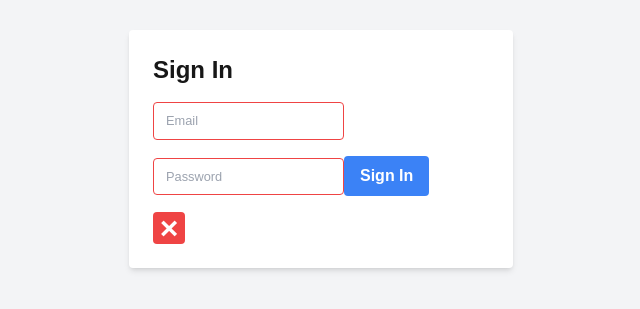
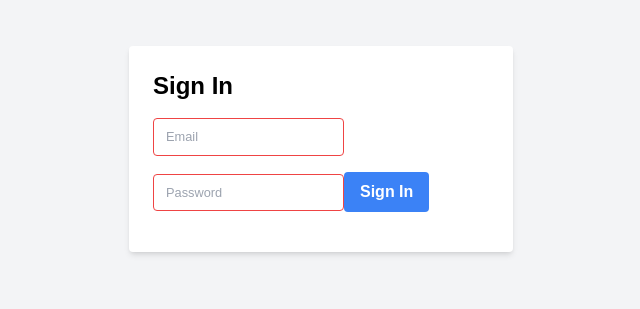
Before and after one commit to shahzerbaig/main-server, a Next.js app: page /sign-in in a window 1280 px wide. Shown: the part 251-560 px from the top of the page, without its empty margins (319-959 px from the left). Built offline with nearby package versions, Linux system fonts and the light colour scheme.

Commit message:
Corrected Eslint errors

```diff
--- a/src/app/sign-in/layout.tsx
+++ b/src/app/sign-in/layout.tsx
@@ -1,6 +1,5 @@
 import type { Metadata } from "next";
 import localFont from "next/font/local";
-
 
 const geistSans = localFont({
   src: "../fonts/GeistVF.woff",
@@ -16,7 +15,6 @@
 export const metadata: Metadata = {
   title: "Create Next App",
   description: "Generated by create next app",
-
 };
 
 export default function RootLayout({
--- a/src/app/sign-in/page.tsx
+++ b/src/app/sign-in/page.tsx
@@ -1,12 +1,8 @@
-import HelloCard from "@/components/HelloCard";
-
-
 export default function SignIn() {
   return (
     <div className="flex flex-col items-center justify-center min-h-screen bg-gray-100">
       <div className="bg-white p-6 rounded shadow-md w-96">
-        <h2 className="text-2xl font-bold mb-4">Sign In</h2>
-
+        <h2 className="text-2xl text-black font-bold mb-4">Sign In</h2>
         <input
           type="text"
           className="border border-red-500 focus:border-red-700 focus:ring-2 focus:ring-red-300 rounded py-2 px-3 text-[0.8rem] text-black mb-4 transition-transform transform hover:scale-100 active:scale-95"
@@ -22,10 +18,6 @@
         <button className="bg-blue-500 hover:bg-blue-700 text-white font-bold py-2 px-4 rounded transition-transform transform active:scale-95 mb-4">
           Sign In
         </button>
-
-        <button className="bg-red-500 text-white font-bold text-[2rem] w-8 h-8 flex items-center justify-center rounded hover:bg-red-700 focus:outline-none focus:ring-2 focus:ring-red-300 transition-transform transform active:scale-90">
-          &times;
-        </button>
       </div>
     </div>
   );
```
Also changed, not shown: src/app/page.tsx (+4 -8 lines).
